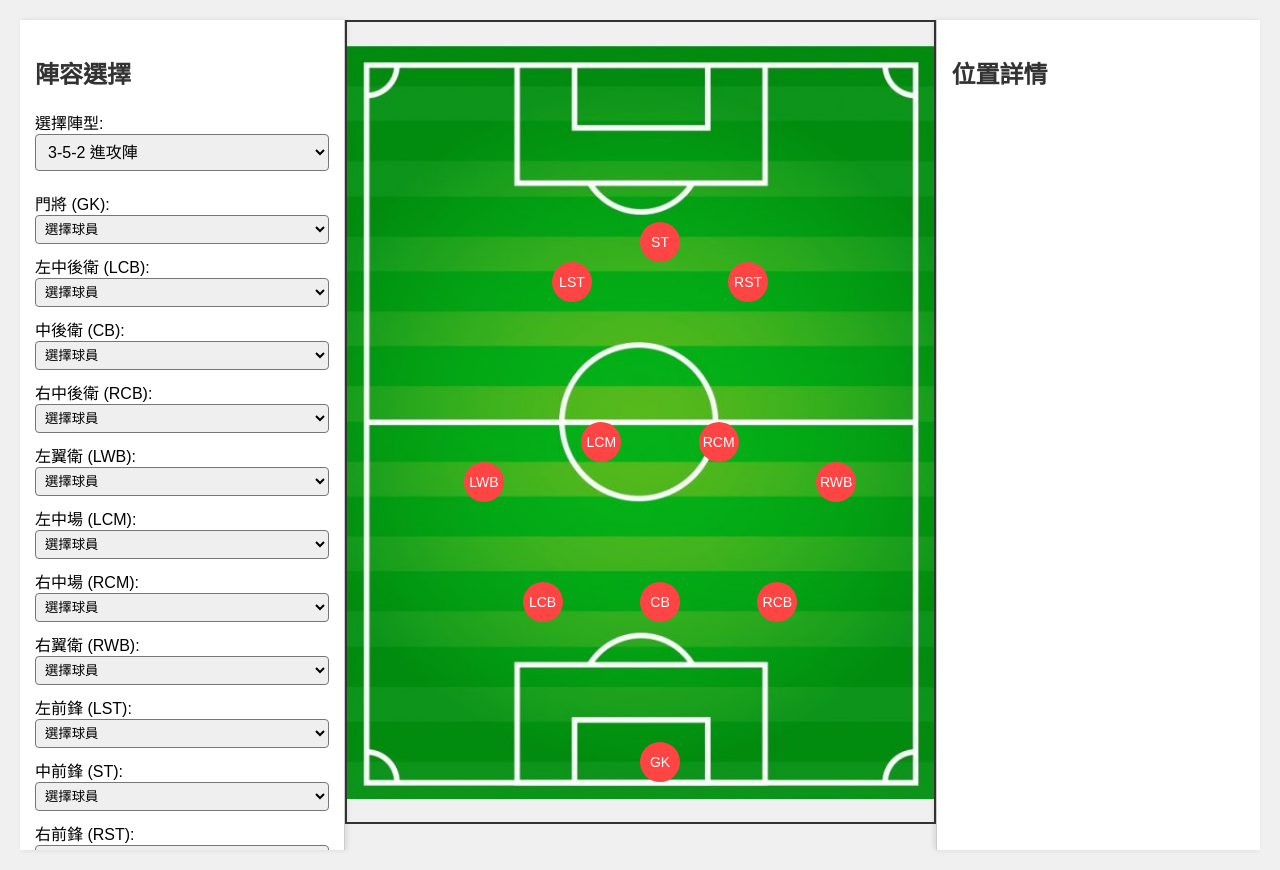
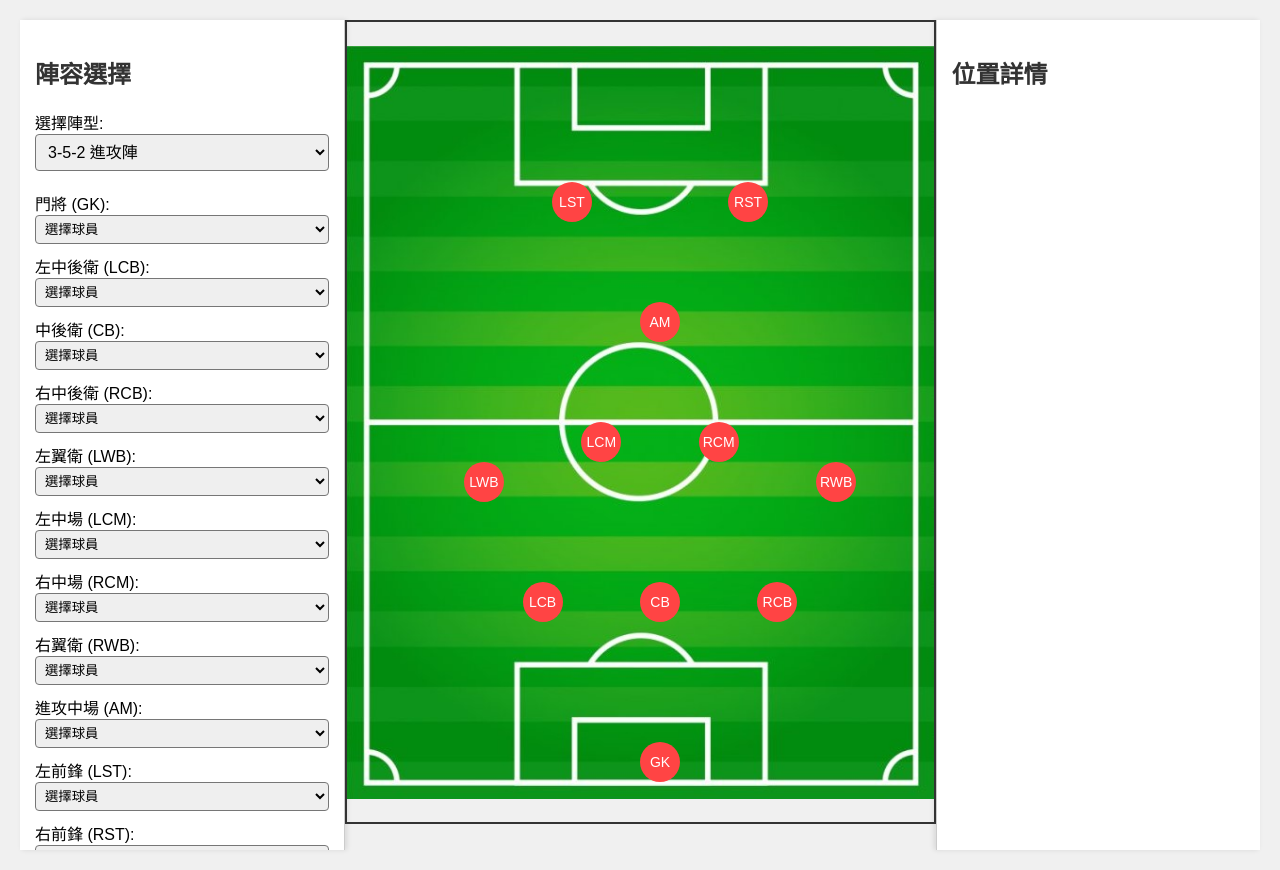
Before and after one commit to caneswst/Falcon352, a plain HTML site: page index.html in a window 1280 px wide. Drawn offline with Linux system fonts and the light colour scheme.

Commit message:
Update index.html

```diff
--- a/index.html
+++ b/index.html
@@ -90,7 +90,7 @@
         <label>選擇陣型:</label>
         <select id="formation-select">
             <option value="352-offensive">3-5-2 進攻陣</option>
-            <option value="352-defensive">3-5-2 防守雙後腰</option>
+            <option value="352-defensive-am">3-5-2 防守AM</option>
             <option value="451-defensive">4-5-1 防守陣</option>
         </select>
         <div id="positions-container"></div>
@@ -138,8 +138,8 @@
                     'rst': { name: '右前鋒 (RST)', tactics: '拉開防線並得分', tech: '射門 88, 速度 90', off: '禁區右側', def: '壓迫後衛', example: 'Lionel Messi' }
                 }
             },
-            '352-defensive': {
-                positions: ['gk', 'lcb', 'cb', 'rcb', 'lwb', 'lcm', 'rcm', 'rwb', 'lst', 'st', 'rst'],
+            '352-defensive-am': {
+                positions: ['gk', 'lcb', 'cb', 'rcb', 'lwb', 'lcm', 'rcm', 'rwb', 'am', 'lst', 'rst'],
                 layout: {
                     'gk': { left: '50%', top: '90%' },
                     'lcb': { left: '30%', top: '70%' },
@@ -149,9 +149,9 @@
                     'lcm': { left: '40%', top: '50%' },
                     'rcm': { left: '60%', top: '50%' },
                     'rwb': { left: '80%', top: '55%' },
-                    'lst': { left: '35%', top: '30%' },
-                    'st': { left: '50%', top: '25%' },
-                    'rst': { left: '65%', top: '30%' }
+                    'am': { left: '50%', top: '35%' },
+                    'lst': { left: '35%', top: '20%' },
+                    'rst': { left: '65%', top: '20%' }
                 },
                 details: {
                     'gk': { name: '門將 (GK)', tactics: '穩固守門並組織防線', tech: '撲救 90, 反應 95, 位置感 88', off: '短傳後衛發動防守反擊', def: '守住球門線並出擊攔截', example: 'Manuel Neuer' },
@@ -159,11 +159,11 @@
                     'cb': { name: '中後衛 (CB)', tactics: '統籌防線並盯防中鋒', tech: '頭球 92, 搶斷 95, 力量 90', off: '分球至中場', def: '坐鎮禁區中央，負責高空防守', example: 'Virgil van Dijk' },
                     'rcb': { name: '右中後衛 (RCB)', tactics: '防守右路並補位', tech: '頭球 88, 搶斷 90, 傳球 80', off: '穩固後場分球', def: '緊盯左邊鋒並清空禁區', example: 'Sergio Ramos' },
                     'lwb': { name: '左翼衛 (LWB)', tactics: '防守左邊路並少量前插', tech: '速度 85, 搶斷 88, 體力 90', off: '支援中場防守', def: '封堵對方右邊鋒並回防', example: 'Marcelo' },
-                    'lcm': { name: '左中場 (LCM)', tactics: '防守中場並保護後衛', tech: '傳球 85, 搶斷 90, 視野 88', off: '分球至邊路', def: '壓迫對方中場並補位', example: 'N’Golo Kanté' },
-                    'rcm': { name: '右中場 (RCM)', tactics: '防守中場並保護後衛', tech: '傳球 85, 搶斷 90, 視野 88', off: '分球至邊路', def: '壓迫對方中場並補位', example: 'Casemiro' },
+                    'lcm': { name: '左中場 (LCM)', tactics: '防守中場並保護後衛', tech: '傳球 85, 搶斷 90, 視野 88', off: '分球至邊路或AM', def: '壓迫對方中場並補位', example: 'N’Golo Kanté' },
+                    'rcm': { name: '右中場 (RCM)', tactics: '防守中場並保護後衛', tech: '傳球 85, 搶斷 90, 視野 88', off: '分球至邊路或AM', def: '壓迫對方中場並補位', example: 'Casemiro' },
                     'rwb': { name: '右翼衛 (RWB)', tactics: '防守右邊路並少量前插', tech: '速度 85, 搶斷 88, 體力 90', off: '支援中場防守', def: '封堵對方左邊鋒並回防', example: 'Kyle Walker' },
+                    'am': { name: '進攻中場 (AM)', tactics: '銜接中場與前鋒並防守反擊', tech: '傳球 88, 視野 90, 射門 85', off: '禁區外圍組織或遠射', def: '壓迫對方後腰並回防', example: 'Kevin De Bruyne' },
                     'lst': { name: '左前鋒 (LST)', tactics: '防守反擊並拉邊', tech: '速度 90, 射門 85, 盤帶 88', off: '拉開防線並尋找空位', def: '壓迫對方右後衛', example: 'Son Heung-min' },
-                    'st': { name: '中前鋒 (ST)', tactics: '防守反擊核心', tech: '射門 90, 位置感 92, 力量 88', off: '禁區內搶點', def: '壓迫對方中後衛', example: 'Harry Kane' },
                     'rst': { name: '右前鋒 (RST)', tactics: '防守反擊並拉邊', tech: '速度 90, 射門 85, 盤帶 88', off: '拉開防線並尋找空位', def: '壓迫對方左後衛', example: 'Kylian Mbappé' }
                 }
             },
@@ -199,7 +199,7 @@
         };
 
         let selectedPlayers = {};
-        let currentFormation = '352-defensive'; // 默認陣型
+        let currentFormation = '352-defensive-am'; // 默認陣型
 
         // 初始化陣型選擇
         function initFormationSelect() {
```
